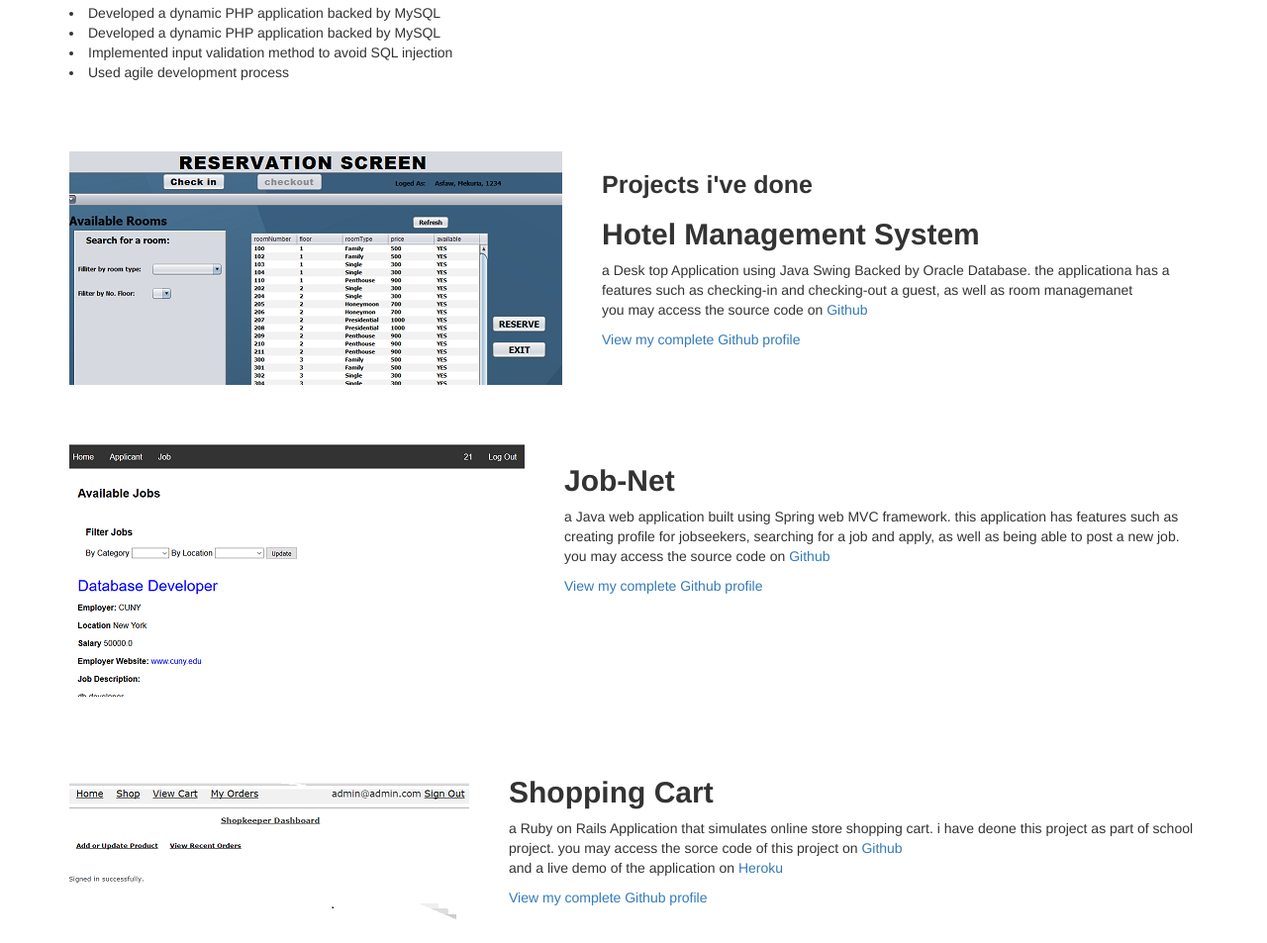
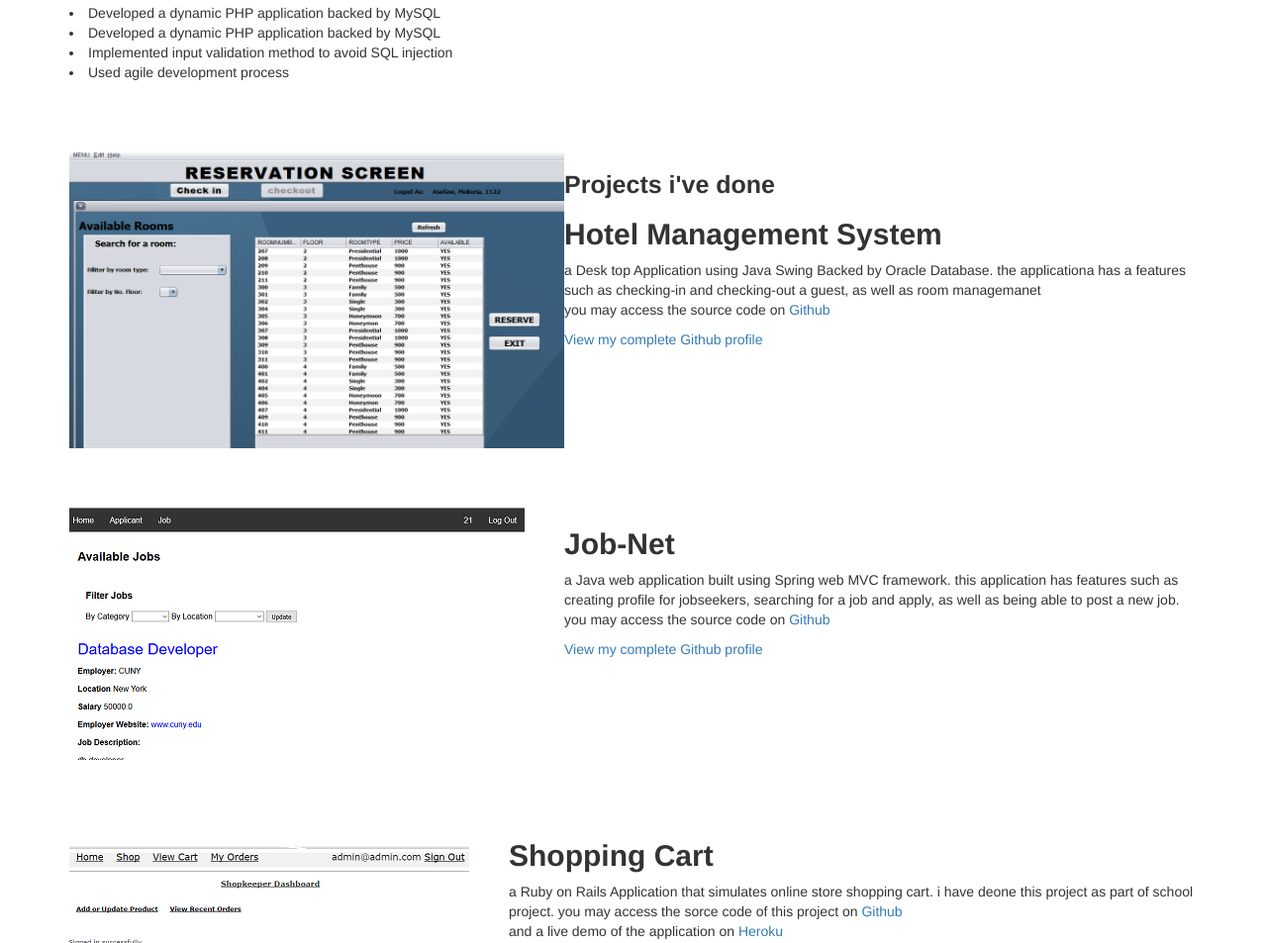
Before and after one commit to Asefaw/asefaw.github.io, a plain HTML site: page index.html in a window 1280 px wide. Shown: the part 1156-2109 px from the top of the page at 99% size. Drawn offline with Linux system fonts and the light colour scheme.

Commit message:
Updated projects

```diff
--- a/index.html
+++ b/index.html
@@ -23,7 +23,13 @@
         <script src="https://oss.maxcdn.com/libs/html5shiv/3.7.0/html5shiv.js"></script>
         <script src="https://oss.maxcdn.com/libs/respond.js/1.4.2/respond.min.js"></script>
     <![endif]-->
-
+<style type="text/css">
+    .hotelImages{
+        display: none;
+        height: 300px;
+        width: 500px;
+    }
+</style>
 </head>
 
 <body>
@@ -114,7 +120,30 @@
 
         <!-- Second Featurette -->
         <div class="featurette" id="services"><br><br><br>
-            <img class="featurette-image img-responsive pull-left" src="images/hotel.PNG">
+            <img class="hotelImages img-responsive pull-left" src="images/hotel/Capture.PNG">
+            <img class="hotelImages img-responsive pull-left" src="images/hotel/Capture2.PNG">
+            <img class="hotelImages img-responsive pull-left" src="images/hotel/Capture3.PNG">
+            <img class="hotelImages img-responsive pull-left" src="images/hotel/Capture4.PNG">
+            <img class="hotelImages img-responsive pull-left" src="images/hotel/Capture5.PNG">
+            <img class="hotelImages img-responsive pull-left" src="images/hotel/Capture6.PNG">
+            <img class="hotelImages img-responsive pull-left" src="images/hotel/Capture7.PNG">
+            <img class="hotelImages img-responsive pull-left" src="images/hotel/Capture8.PNG">
+            <script>
+                var myIndex = 0;
+                carousel();
+
+                function carousel() {
+                    var i;
+                    var x = document.getElementsByClassName("hotelImages");
+                    for (i = 0; i < x.length; i++) {
+                       x[i].style.display = "none";
+                    }
+                    myIndex++;
+                    if (myIndex > x.length) {myIndex = 1}
+                    x[myIndex-1].style.display = "block";
+                    setTimeout(carousel, 4000); // Change image every 2 seconds
+                }
+            </script>
             <h2 class="featurette-heading">Projects i've done
             </h2>
             <p class="lead"><h2><b>Hotel Management System</b></h2>
```
Also changed, not shown: images/hotel/Capture.PNG (added), images/hotel/Capture2.PNG (added), images/hotel/Capture3.PNG (added), images/hotel/Capture4.PNG (added), images/hotel/Capture5.PNG (added), images/hotel/Capture6.PNG (added), images/hotel/Capture7.PNG (added), images/hotel/Capture8.PNG (added).
